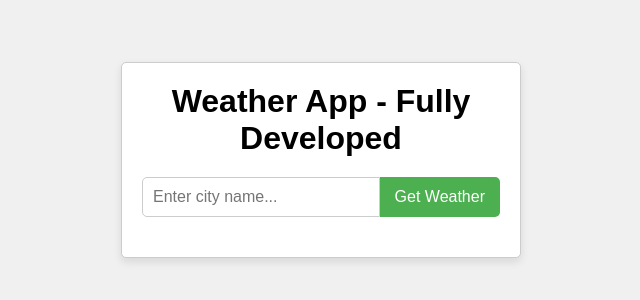
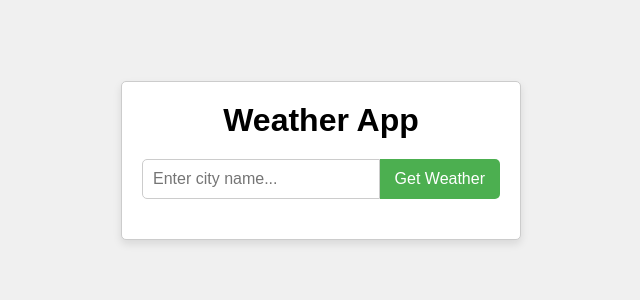
Before and after one commit to mihir-pandhe/Weather-App-Using-Javascript-, a plain HTML site: page index.html in a window 1280 px wide. Shown: the part 240-540 px from the top of the page, without its empty margins (319-959 px from the left). Drawn offline with Linux system fonts and the light colour scheme.

Commit message:
Repaired HTML

```diff
--- a/index.html
+++ b/index.html
@@ -4,13 +4,13 @@
 <head>
     <meta charset="UTF-8">
     <meta name="viewport" content="width=device-width, initial-scale=1.0">
-    <title>Weather App - Fully Developed</title>
+    <title>Weather App</title>
     <link rel="stylesheet" href="styles.css">
 </head>
 
 <body>
     <div class="container">
-        <h1>Weather App - Fully Developed</h1>
+        <h1>Weather App</h1>
         <form id="weatherForm">
             <input type="text" id="cityInput" placeholder="Enter city name...">
             <button type="submit">Get Weather</button>
```
